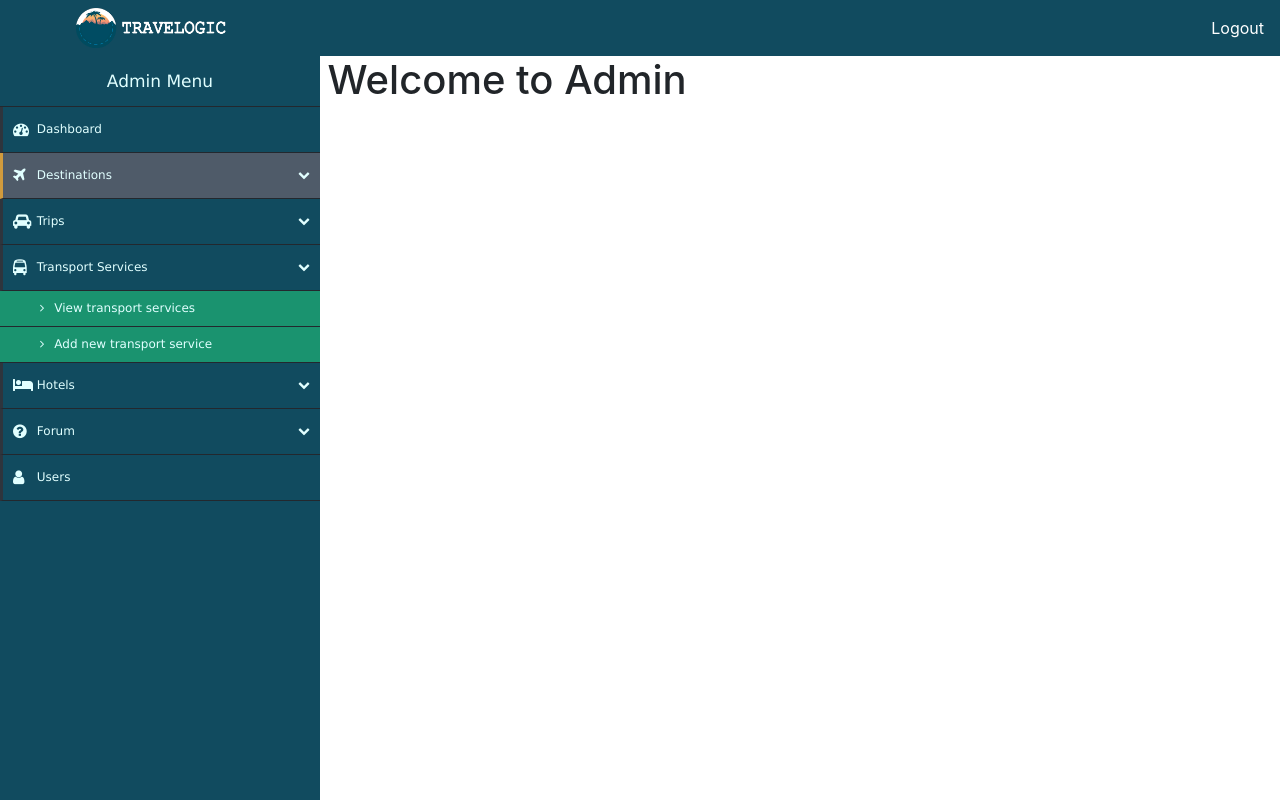
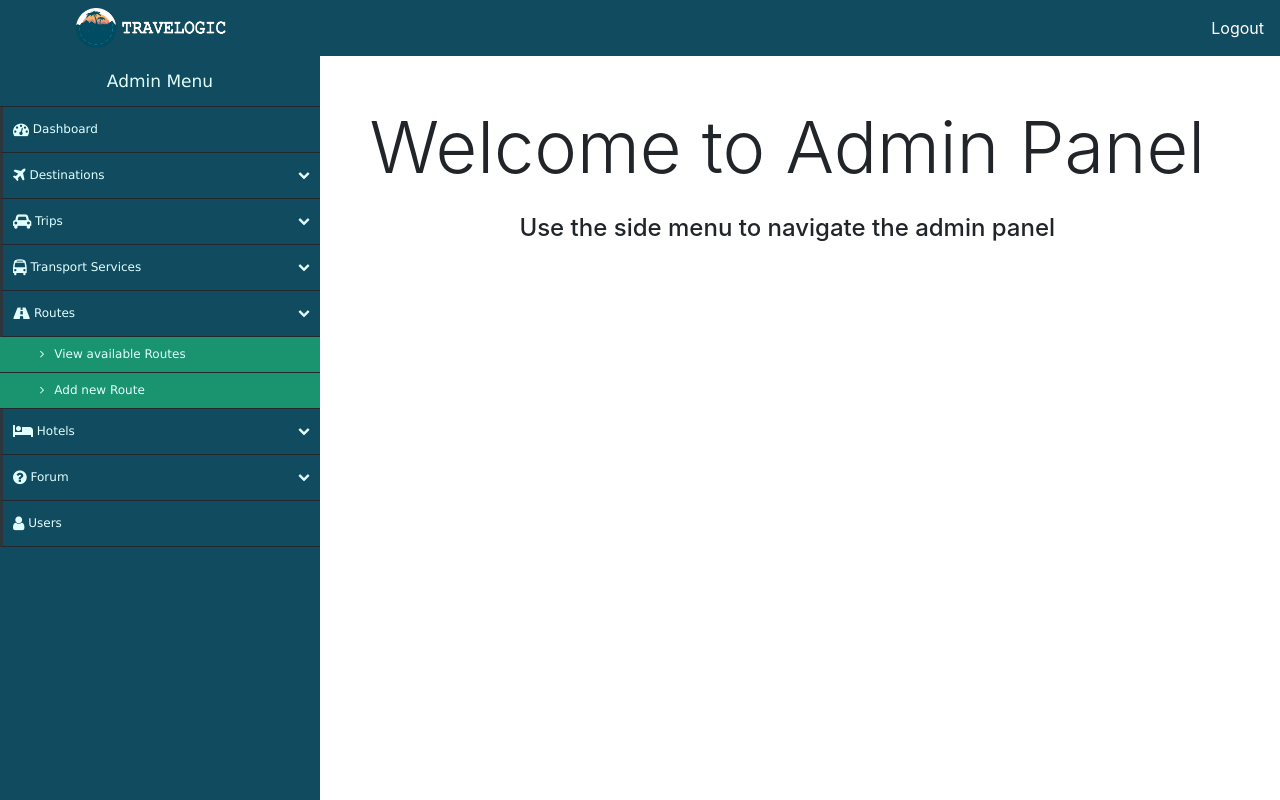
Before and after one commit to AsadGohar/travelholic-admin, a React (Create React App) app: page / in a window 1280 px wide. Both pictures are taken after a click on the element 160 px from the left and 267 px from the top of the page. Built offline with nearby package versions, Linux system fonts and the light colour scheme.

Commit message:
UI updates

```diff
--- a/public/index.html
+++ b/public/index.html
@@ -2,7 +2,7 @@
 <html lang="en">
   <head>
     <meta charset="utf-8" />
-    <link rel="icon" href="/public/images/favicon.ico" />
+    <link rel="icon" href="images/favicon.ico" />
     <meta name="viewport" content="width=device-width, initial-scale=1" />
     <meta name="theme-color" content="#000000" />
     <!-- <meta
--- a/src/components/admin-panel/AdminPanel.js
+++ b/src/components/admin-panel/AdminPanel.js
@@ -20,7 +20,7 @@ const AdminPanel = () => {
                     <div className="col-md-3">
                         <Sidemenu />
                     </div>
-                    <div className="col-md-9">
+                    <div className="col-md-9 pr-5">
                         <Switch>
                             <Route exact path="/" component={Dashboard} />
                         </Switch>
--- a/src/components/dashboard/Dashboard.js
+++ b/src/components/dashboard/Dashboard.js
@@ -2,8 +2,11 @@ import React from 'react'
 
 const Dashboard = () => {
     return (
-        <div className="dashboard-wrap">
-            <h1>Welcome to Admin</h1>
+        <div className="container dashboard-wrap">
+            <div className="row justify-content-center mt-5">
+                <h1 className="display-3">Welcome to Admin Panel</h1>
+                <h4 className="display-6 mt-3">Use the side menu to navigate the admin panel</h4>
+            </div>
         </div>
     );
 }
--- a/src/components/sidemenu/Sidemenu.css
+++ b/src/components/sidemenu/Sidemenu.css
@@ -1,3 +1,10 @@
+.sidemenu-link{
+  color: #e1ffff;
+}
+.sidemenu-link:hover{
+  text-decoration: none;
+  color: white;
+}
 .nav-side-menu {
     overflow: auto;
     font-family: verdana;
@@ -33,19 +40,6 @@
     margin: 0px;
     line-height: 45px;
     cursor: pointer;
-    /*
-      .collapsed{
-         .arrow:before{
-                   font-family: FontAwesome;
-                   content: "\f053";
-                   display: inline-block;
-                   padding-left:10px;
-                   padding-right: 10px;
-                   vertical-align: middle;
-                   float:right;
-              }
-       }
-  */
   }
   .nav-side-menu ul :not(collapsed) .arrow:before,
   .nav-side-menu li :not(collapsed) .arrow:before {
@@ -93,7 +87,7 @@
     vertical-align: middle;
   }
   .nav-side-menu li {
-    padding-left: 0px;
+    padding-left: 10px;
     border-left: 3px solid #2e353d;
     border-bottom: 1px solid #23282e;
   }
--- a/src/components/sidemenu/Sidemenu.js
+++ b/src/components/sidemenu/Sidemenu.js
@@ -12,66 +12,75 @@ const Sidemenu = () => {
                 <div class="menu-list">
 
                     <ul id="menu-content" class="menu-content collapse out">
-                        <li>
-                            <a to="/">
+                        <Link to="/" className="sidemenu-link">
+                            <li>
                                 <i class="fa fa-dashboard fa-lg"></i> Dashboard
-                            </a>
-                        </li>
+                            </li>
+                        </Link>
 
                         {/* DESTINATION MENU */}
-                        <li data-toggle="collapse" data-target="#destinations" class="collapsed active">
-                            <a href="#"><i class="fa fa-plane fa-lg"></i> Destinations <span class="arrow"></span></a>
+                        <li data-toggle="collapse" data-target="#destinations" class="collapsed">
+                            <i class="fa fa-plane fa-lg"></i> Destinations <span class="arrow"></span>
                         </li>
                         <ul class="sub-menu collapse" id="destinations">
-                            <li><NavLink to="/all-destinations">View Destinations</NavLink></li>
-                            <li><NavLink to="/add-new-destinations">Add new Destination</NavLink></li>
+                            <Link to="/all-destinations" className="sidemenu-link"><li>View Destinations</li></Link>
+                            <Link to="/add-new-destination" className="sidemenu-link"><li>Add new Destination</li></Link>
                         </ul>
 
                         {/* TRIPS MENU */}
                         <li data-toggle="collapse" data-target="#trips" class="collapsed">
-                            <a href="#"><i class="fa fa-car fa-lg"></i> Trips <span class="arrow"></span></a>
+                            <i class="fa fa-car fa-lg"></i> Trips <span class="arrow"></span>
                         </li>
                         <ul class="sub-menu collapse" id="trips">
-                            <li><a href="#">View all Trips</a></li>
-                            <li><a href="#">Add new Trip</a></li>
-                            <li><a href="#">Bookings</a></li>
-                            <li><a href="#">Reviews</a></li>
+                        <Link to="/view-trips" className="sidemenu-link"><li>View all Trips</li></Link>
+                        <Link to="/add-new-trip" className="sidemenu-link"><li>Add new Trip</li></Link>
+                        <Link to="/trip-bookings" className="sidemenu-link"><li>Bookings</li></Link>
+                        <Link to="/trip-reviews" className="sidemenu-link"><li>Trip Reviews</li></Link>
                         </ul>
 
                         {/* TRANSPORTS MENU */}
                         <li data-toggle="collapse" data-target="#transports" class="collapsed">
-                            <a href="#"><i class="fa fa-bus fa-lg"></i> Transport Services <span class="arrow"></span></a>
+                            <i class="fa fa-bus fa-lg"></i> Transport Services <span class="arrow"></span>
                         </li>
                         <ul class="sub-menu collapse" id="transports">
-                            <li><a href="#">View transport services</a></li>
-                            <li><a href="#">Add new transport service</a></li>
+                        <Link to="/view-transports" className="sidemenu-link"><li>View transport services</li></Link>
+                        <Link to="/add-new-transport" className="sidemenu-link"><li>Add new transport service</li></Link>
+                        </ul>
+
+                        {/* ROUTES MENU */}
+                        <li data-toggle="collapse" data-target="#routes" class="collapsed">
+                            <i class="fa fa-road fa-lg"></i> Routes <span class="arrow"></span>
+                        </li>
+                        <ul class="sub-menu collapse" id="routes">
+                        <Link to="/view-routes" className="sidemenu-link"><li>View available Routes</li></Link>
+                        <Link to="/add-new-route" className="sidemenu-link"><li>Add new Route</li></Link>
                         </ul>
 
                         {/* HOTELS MENU */}
                         <li data-toggle="collapse" data-target="#hotels" class="collapsed">
-                            <a href="#"><i class="fas fa-bed fa-lg"></i> Hotels <span class="arrow"></span></a>
+                            <i class="fas fa-bed fa-lg"></i> Hotels <span class="arrow"></span>
                         </li>
                         <ul class="sub-menu collapse" id="hotels">
-                            <li><a href="#">View all Hotels</a></li>
-                            <li><a href="#">Add new hotel</a></li>
+                        <Link to="/view-hotels" className="sidemenu-link"><li>View all Hotels</li></Link>
+                        <Link to="/add-new-hotel" className="sidemenu-link"><li>Add new Hotel</li></Link>
                         </ul>
 
                         {/* FORUM MENU */}
                         <li data-toggle="collapse" data-target="#forum" class="collapsed">
-                            <a href="#"><i class="fa fa-question-circle fa-lg"></i> Forum <span class="arrow"></span></a>
+                            <i class="fa fa-question-circle fa-lg"></i> Forum <span class="arrow"></span>
                         </li>
                         <ul class="sub-menu collapse" id="forum">
-                            <li><a href="#">View all questions</a></li>
-                            <li><a href="#">View all answers</a></li>
+                        <Link to="/view-questions" className="sidemenu-link"><li>View all questions</li></Link>
+                        <Link to="/view-answers" className="sidemenu-link"><li>View all answers</li></Link>
                         </ul>
 
 
                         {/* USERS */}
-                        <li>
-                            <a href="#">
+                        <Link to="/registered-users" className="sidemenu-link">
+                            <li>
                                 <i class="fa fa-user fa-lg"></i> Users
-                            </a>
-                        </li>
+                            </li>
+                        </Link>
 
                     </ul>
                 </div>
@@ -81,3 +90,96 @@ const Sidemenu = () => {
 }
 
 export default Sidemenu;
+
+
+
+
+
+
+
+
+
+
+// import React from 'react'
+// import { Link, NavLink } from 'react-router-dom';
+// import "./Sidemenu.css";
+
+// const Sidemenu = () => {
+//     return (
+//         <div className="sidemenu-wrap">
+//             <div class="nav-side-menu">
+//                 <div class="brand">Admin Menu</div>
+//                 <i class="fa fa-bars fa-2x toggle-btn" id="toggle-btn" data-toggle="collapse" data-target="#menu-content"></i>
+
+//                 <div class="menu-list">
+
+//                     <ul id="menu-content" class="menu-content collapse out">
+//                         <Link to="/" className="sidemenu-link">
+//                             <li>
+//                                 <i class="fa fa-dashboard fa-lg"></i> Dashboard
+//                             </li>
+//                         </Link>
+
+//                         {/* DESTINATION MENU */}
+//                         <li data-toggle="collapse" data-target="#destinations" class="collapsed">
+//                             <i class="fa fa-plane fa-lg"></i> Destinations <span class="arrow"></span>
+//                         </li>
+//                         <ul class="sub-menu collapse" id="destinations">
+//                             <li><NavLink to="/all-destinations">View Destinations</NavLink></li>
+//                             <li><NavLink to="/add-new-destinations">Add new Destination</NavLink></li>
+//                         </ul>
+
+//                         {/* TRIPS MENU */}
+//                         <li data-toggle="collapse" data-target="#trips" class="collapsed">
+//                             <i class="fa fa-car fa-lg"></i> Trips <span class="arrow"></span>
+//                         </li>
+//                         <ul class="sub-menu collapse" id="trips">
+//                             <li>View all Trips</li>
+//                             <li>Add new Trip</li>
+//                             <li>Bookings</li>
+//                             <li>Reviews</li>
+//                         </ul>
+
+//                         {/* TRANSPORTS MENU */}
+//                         <li data-toggle="collapse" data-target="#transports" class="collapsed">
+//                             <i class="fa fa-bus fa-lg"></i> Transport Services <span class="arrow"></span>
+//                         </li>
+//                         <ul class="sub-menu collapse" id="transports">
+//                             <li>View transport services</li>
+//                             <li>Add new transport service</li>
+//                         </ul>
+
+//                         {/* HOTELS MENU */}
+//                         <li data-toggle="collapse" data-target="#hotels" class="collapsed">
+//                             <i class="fas fa-bed fa-lg"></i> Hotels <span class="arrow"></span>
+//                         </li>
+//                         <ul class="sub-menu collapse" id="hotels">
+//                             <li>View all Hotels</li>
+//                             <li>Add new hotel</li>
+//                         </ul>
+
+//                         {/* FORUM MENU */}
+//                         <li data-toggle="collapse" data-target="#forum" class="collapsed">
+//                             <i class="fa fa-question-circle fa-lg"></i> Forum <span class="arrow"></span>
+//                         </li>
+//                         <ul class="sub-menu collapse" id="forum">
+//                             <li>View all questions</li>
+//                             <li>View all answers</li>
+//                         </ul>
+
+
+//                         {/* USERS */}
+//                         <Link to="/" className="sidemenu-link">
+//                             <li>
+//                                     <i class="fa fa-user fa-lg"></i> Users
+//                             </li>
+//                         </Link>
+
+//                     </ul>
+//                 </div>
+//             </div>
+//         </div>
+//     );
+// }
+
+// export default Sidemenu;
```
